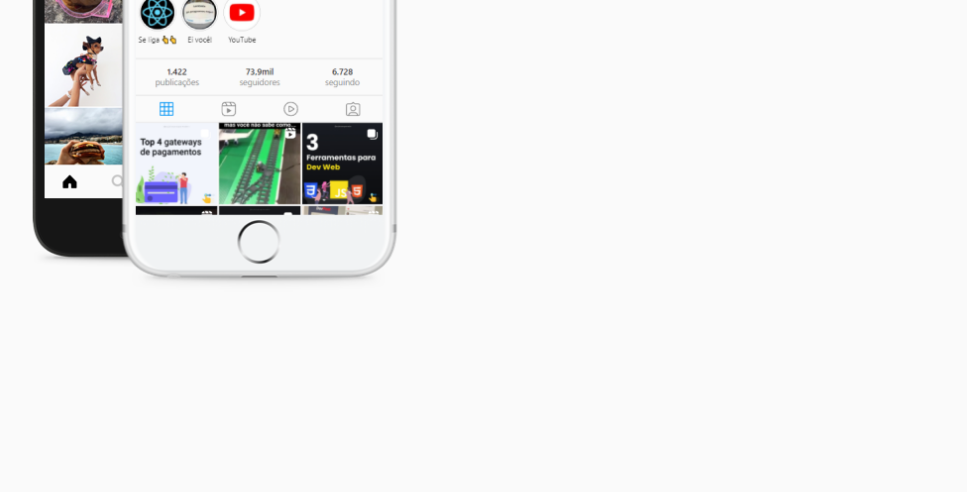
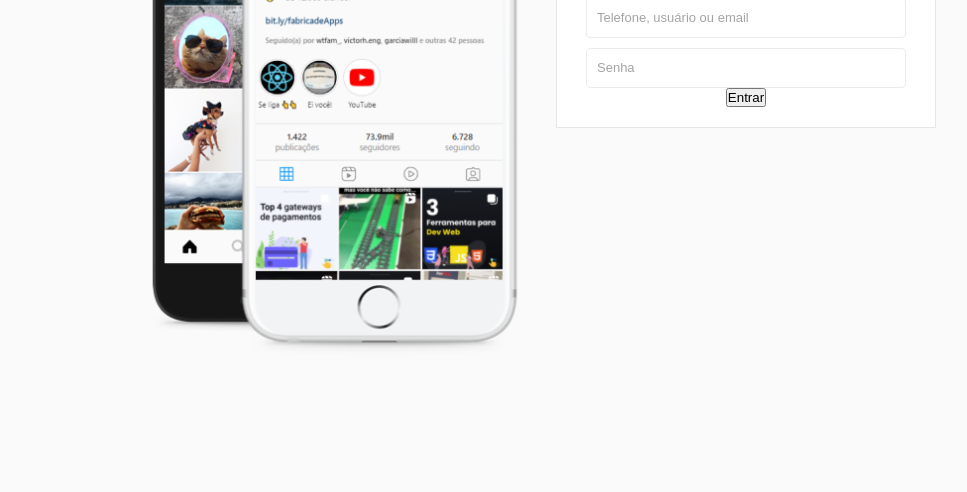
Before and after one commit to gamoriim/CloneInstagram, a plain HTML site: page index.html in a window 1280 px wide. Shown: the part 378-870 px from the top of the page, without its empty margins (104-1071 px from the left). After the commit the page ends 800 px from the top, so only its background shows below. Drawn offline with Linux system fonts and the light colour scheme.

Commit message:
adicionar estrutura de login e flexbox à página

```diff
--- a/index.html
+++ b/index.html
@@ -7,13 +7,24 @@
     <title>Instagram</title>
 </head>
 <body>
-    <main class="menu">
+    <main class="wrapper">
+
         <div class="container">
             <div class="column left">
-                <div class="foto"></div>
+                <div class="main"></div>
             </div>
 
-            <div class="column right"></div>
+            <div class="column right">
+                <div class="login-panel">
+                    <div><img src="/assets/logo.png" alt="logo do sujeitogram" class="logo"></div>
+
+                    <form>
+                        <input placeholder="Telefone, usuário ou email" type="text" name="username">
+                        <input placeholder="Senha" type="password" name="password">
+                        <input type="submit" value="Entrar">
+                    </form>
+                </div>
+            </div>
         </div>
     </main>
 </body>
--- a/style.css
+++ b/style.css
@@ -15,13 +15,15 @@
     height: 100%;
     font-family: Arial, Helvetica, sans-serif;
     line-height: 18px;
+    padding: 0;
+    margin: 0;
 }
 
-.menu {
+.wrapper {
     height: 100vh;
 }
 
-.contrainer {
+.container {
     margin: 0 auto;
     min-height: 100%;
     width: 800px;
@@ -42,3 +44,41 @@
     height: 600px;
     background-position: center;
 }
+
+.right {
+    padding-left: 20px;
+
+}
+
+.login-panel {
+    background-color: #FFF;
+    border: 1px solid #e6e6e6;
+    text-align: center;
+    padding: 20px 0;
+}
+
+.logo {
+    width: 175px;
+}
+
+form {
+    display: flex;
+    flex-direction: column;
+    align-items: center;
+    justify-content: center;
+}
+
+input[type="text"], input[type="password"] {
+    background-color: #FFF;
+    border: 1px solid rgb(236, 234, 234);
+    height: 40px;
+    width: 320px;
+    border-radius: 4px;
+    font-size: 13px;
+    margin-top: 10px;
+    padding: 10px;
+}
+
+input[type="text"]::placeholder, input[type="password"]::placeholder {
+    color: rgb(165, 164, 164);
+}
```
